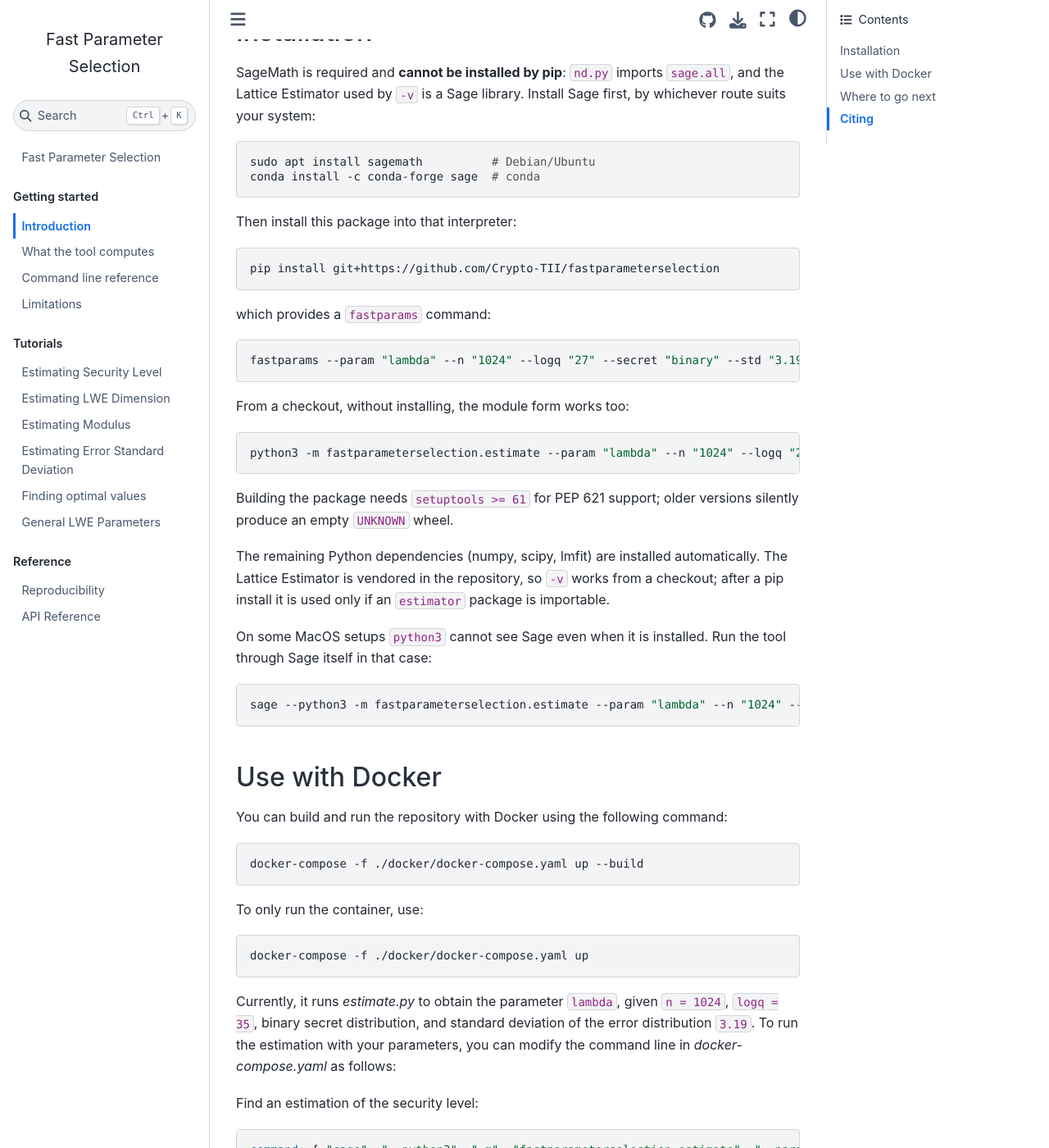
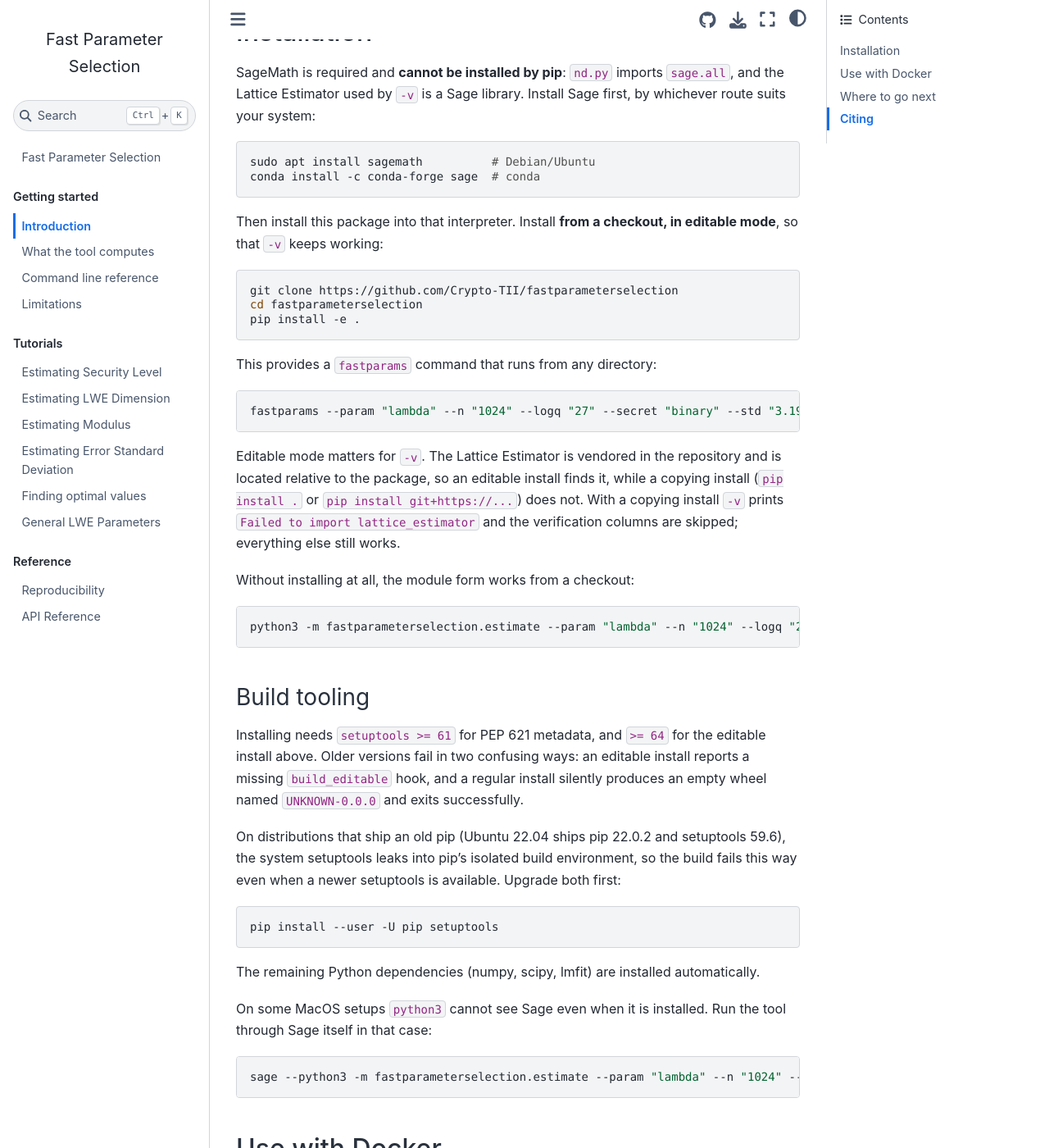
Before and after one commit to Crypto-TII/fastparameterselection, a Sphinx documentation site: the page built from docs/introduction.rst, in a window 1280 px wide and 1400 px high, scrolled down 708 px. Shown: the whole window at 82% size. Built offline with Sphinx 7.4.7 and the Sphinx Book theme 1.1.4, drawn with Linux system fonts in a browser that asks for light colours.

Commit message:
Correct the installation instructions and the help text
Installing from a copy loses the vendored Lattice Estimator, which is resolved
relative to the package, so -v silently stops working. Recommend an editable
install from a checkout instead.

- Note that editable installs need setuptools >= 64, not 61, and that an older
  pip resolves its isolated build environment to the system setuptools, which
  builds an empty UNKNOWN wheel and exits 0
- Replace "python3 src/estimate.py" in the usage line; src/ no longer exists
- Replace the --fit examples, which named a fit_formula.py that does not exist
  and a --dist option that is not the one the fit reads

```diff
--- a/docs/introduction.rst
+++ b/docs/introduction.rst
@@ -42,31 +42,54 @@
    sudo apt install sagemath          # Debian/Ubuntu
    conda install -c conda-forge sage  # conda
 
-Then install this package into that interpreter:
+Then install this package into that interpreter. Install **from a checkout, in
+editable mode**, so that ``-v`` keeps working:
 
 .. code-block:: bash
 
-   pip install git+https://github.com/Crypto-TII/fastparameterselection
+   git clone https://github.com/Crypto-TII/fastparameterselection
+   cd fastparameterselection
+   pip install -e .
 
-which provides a ``fastparams`` command:
+This provides a ``fastparams`` command that runs from any directory:
 
 .. code-block:: bash
 
    fastparams --param "lambda" --n "1024" --logq "27" --secret "binary" --std "3.19"
 
-From a checkout, without installing, the module form works too:
+Editable mode matters for ``-v``. The Lattice Estimator is vendored in the
+repository and is located relative to the package, so an editable install finds
+it, while a copying install (``pip install .`` or
+``pip install git+https://...``) does not. With a copying install ``-v`` prints
+``Failed to import lattice_estimator`` and the verification columns are skipped;
+everything else still works.
+
+Without installing at all, the module form works from a checkout:
 
 .. code-block:: bash
 
    python3 -m fastparameterselection.estimate --param "lambda" --n "1024" --logq "27" --secret "binary" --std "3.19"
 
-Building the package needs ``setuptools >= 61`` for PEP 621 support; older
-versions silently produce an empty ``UNKNOWN`` wheel.
+Build tooling
+~~~~~~~~~~~~~
+
+Installing needs ``setuptools >= 61`` for PEP 621 metadata, and ``>= 64`` for
+the editable install above. Older versions fail in two confusing ways: an
+editable install reports a missing ``build_editable`` hook, and a regular
+install silently produces an empty wheel named ``UNKNOWN-0.0.0`` and exits
+successfully.
+
+On distributions that ship an old pip (Ubuntu 22.04 ships pip 22.0.2 and
+setuptools 59.6), the system setuptools leaks into pip's isolated build
+environment, so the build fails this way even when a newer setuptools is
+available. Upgrade both first:
+
+.. code-block:: bash
+
+   pip install --user -U pip setuptools
 
 The remaining Python dependencies (numpy, scipy, lmfit) are installed
-automatically. The Lattice Estimator is vendored in the repository, so ``-v``
-works from a checkout; after a pip install it is used only if an ``estimator``
-package is importable.
+automatically.
 
 On some MacOS setups ``python3`` cannot see Sage even when it is installed. Run
 the tool through Sage itself in that case:
```
Also changed, not shown: README.rst (+32 -9 lines), 1 other file.
